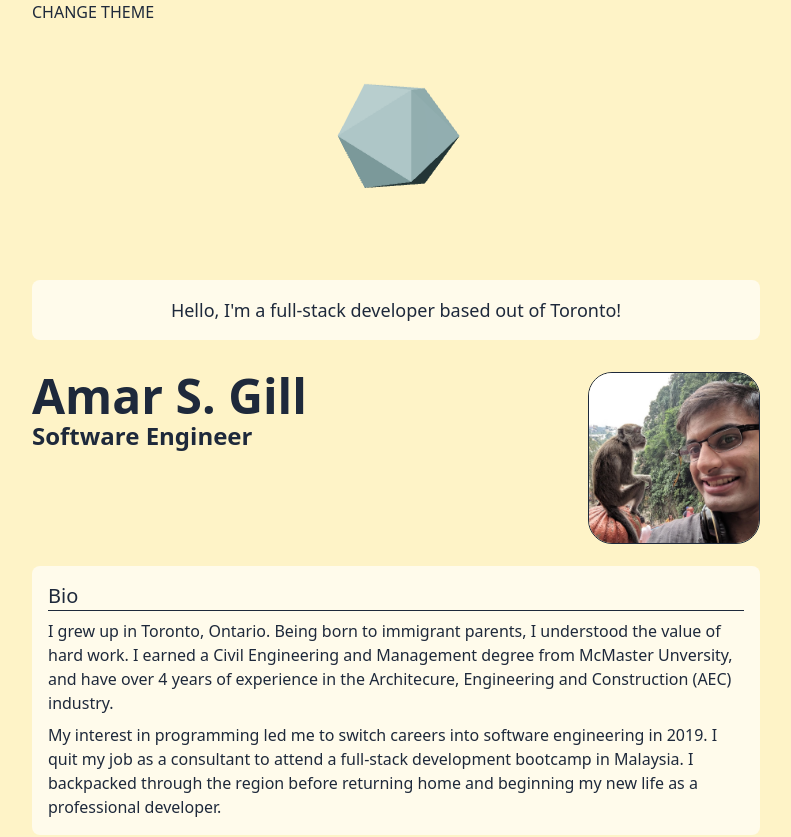
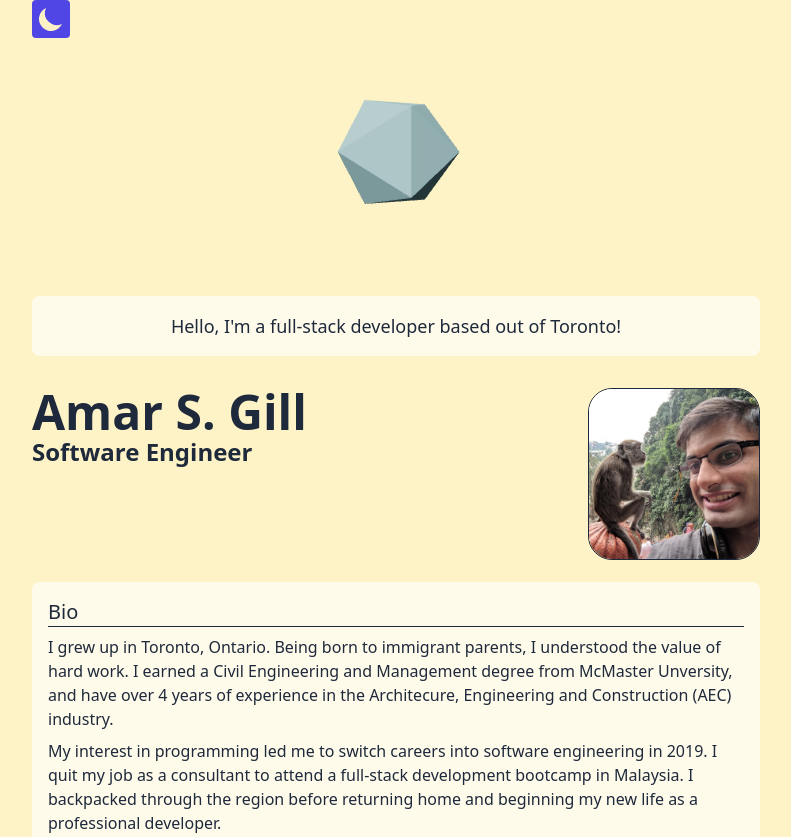
Before and after one commit to Amar-Gill/amar-gill, a Next.js app: page / in a window 1280 px wide. Shown: the top 837 px of the page, without its empty margins (244-1035 px from the left). Built offline with nearby package versions, Linux system fonts and the light colour scheme.

Commit message:
styled themechanger button

```diff
--- a/components/ThemeChanger.tsx
+++ b/components/ThemeChanger.tsx
@@ -1,5 +1,6 @@
 import { useTheme } from 'next-themes';
 import { useState, useEffect } from 'react';
+import { HiSun, HiMoon } from 'react-icons/hi';
 
 export default function ThemeChanger() {
   const [mounted, setMounted] = useState(false);
@@ -20,7 +21,17 @@ export default function ThemeChanger() {
 
   return (
     <div>
-      <button onClick={changeTheme}>CHANGE THEME</button>
+      <button
+        className='dark:bg-amber-200 p-1 bg-indigo-600 rounded'
+        onClick={changeTheme}>
+        {theme === 'dark' ? (
+          // slate-800
+          <HiSun color='rgb(30 41 59 / var(--tw-bg-opacity)' size={30} />
+        ) : (
+          // amber-100
+          <HiMoon color='rgb(254 243 199 / var(--tw-text-opacity)' size={30} />
+        )}
+      </button>
     </div>
   );
 }
```
